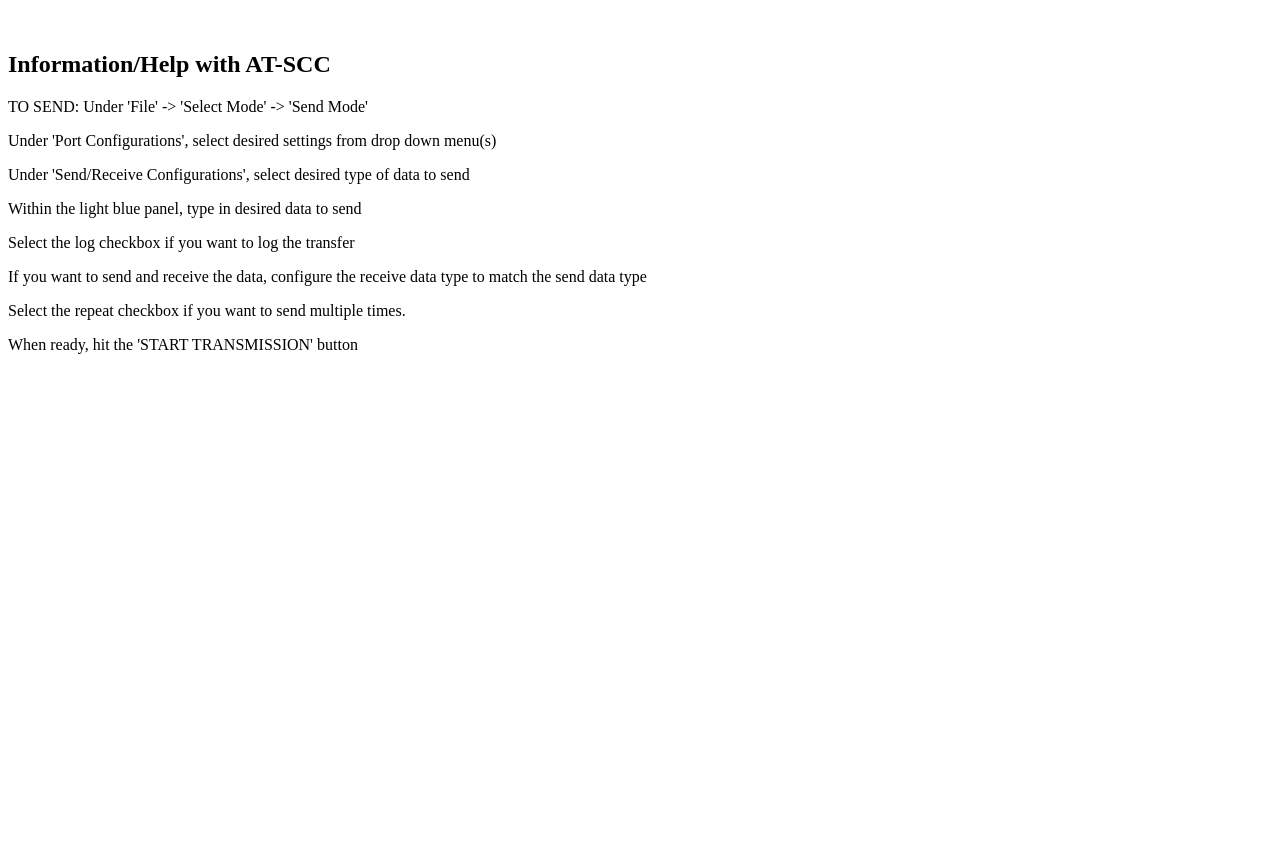
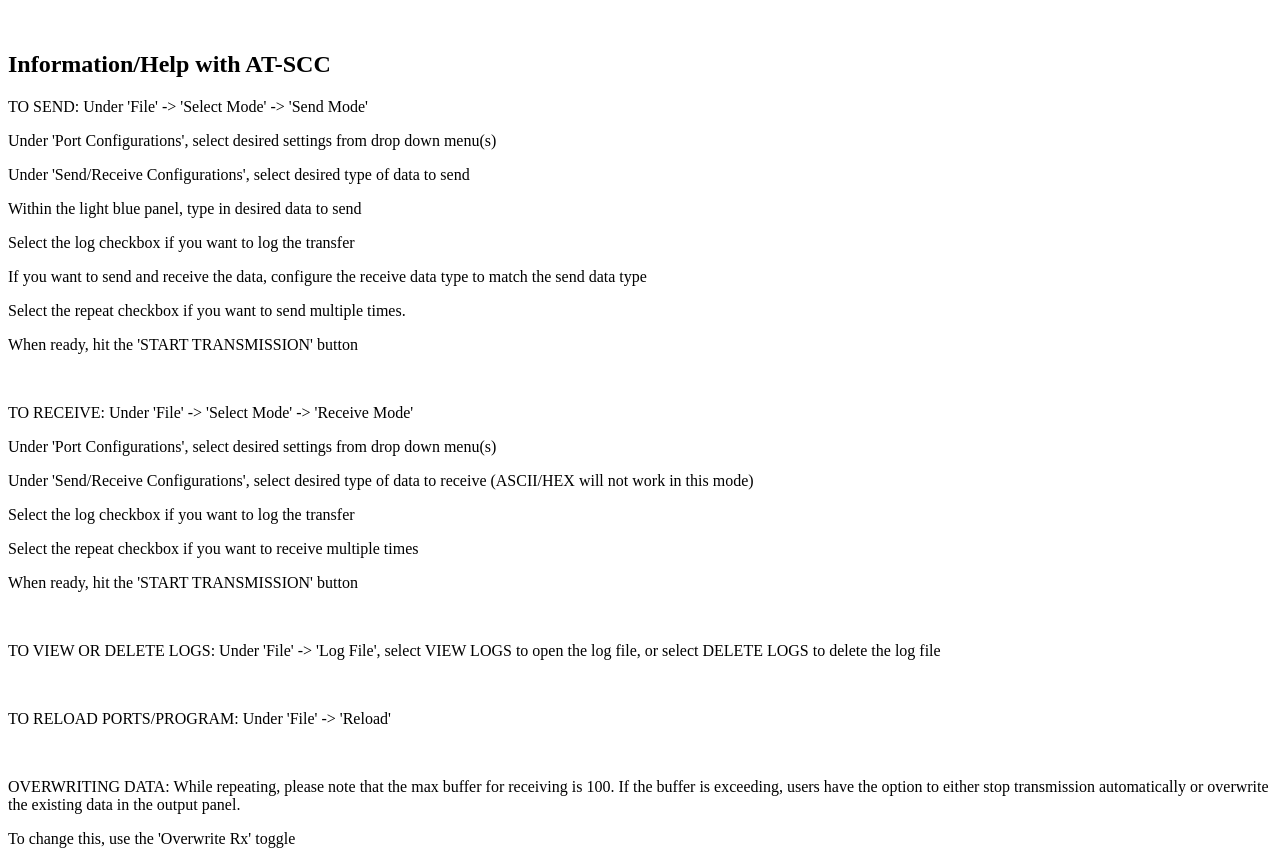
Before and after one commit to PipoAT/Serial-COM-Communications, a plain HTML site: page index.html in a window 1280 px wide. Shown: the part 101-965 px from the top of the page. Before the commit the page ends 800 px from the top, so only its background shows below. Drawn offline with Linux system fonts and the light colour scheme.

Commit message:
Revised help website

```diff
--- a/index.html
+++ b/index.html
@@ -13,5 +13,19 @@
 <p>If you want to send and receive the data, configure the receive data type to match the send data type</p>
 <p>Select the repeat checkbox if you want to send multiple times.</p>
 <p>When ready, hit the 'START TRANSMISSION' button</p>
+<br>
+<p>TO RECEIVE: Under 'File' -> 'Select Mode' -> 'Receive Mode'</p>
+<p>Under 'Port Configurations', select desired settings from drop down menu(s)</p>
+<p>Under 'Send/Receive Configurations', select desired type of data to receive (ASCII/HEX will not work in this mode)</p>
+<p>Select the log checkbox if you want to log the transfer</p>
+<p>Select the repeat checkbox if you want to receive multiple times</p>
+<p>When ready, hit the 'START TRANSMISSION' button</p>
+<br>
+<p>TO VIEW OR DELETE LOGS: Under 'File' -> 'Log File', select VIEW LOGS to open the log file, or select DELETE LOGS to delete the log file</p>
+<br>
+<p>TO RELOAD PORTS/PROGRAM: Under 'File' -> 'Reload'</p>
+<br>
+<p>OVERWRITING DATA: While repeating, please note that the max buffer for receiving is 100. If the buffer is exceeding, users have the option to either stop transmission automatically or overwrite the existing data in the output panel.</p>
+<p>To change this, use the 'Overwrite Rx' toggle</p>
 </body>
 </html>
```
